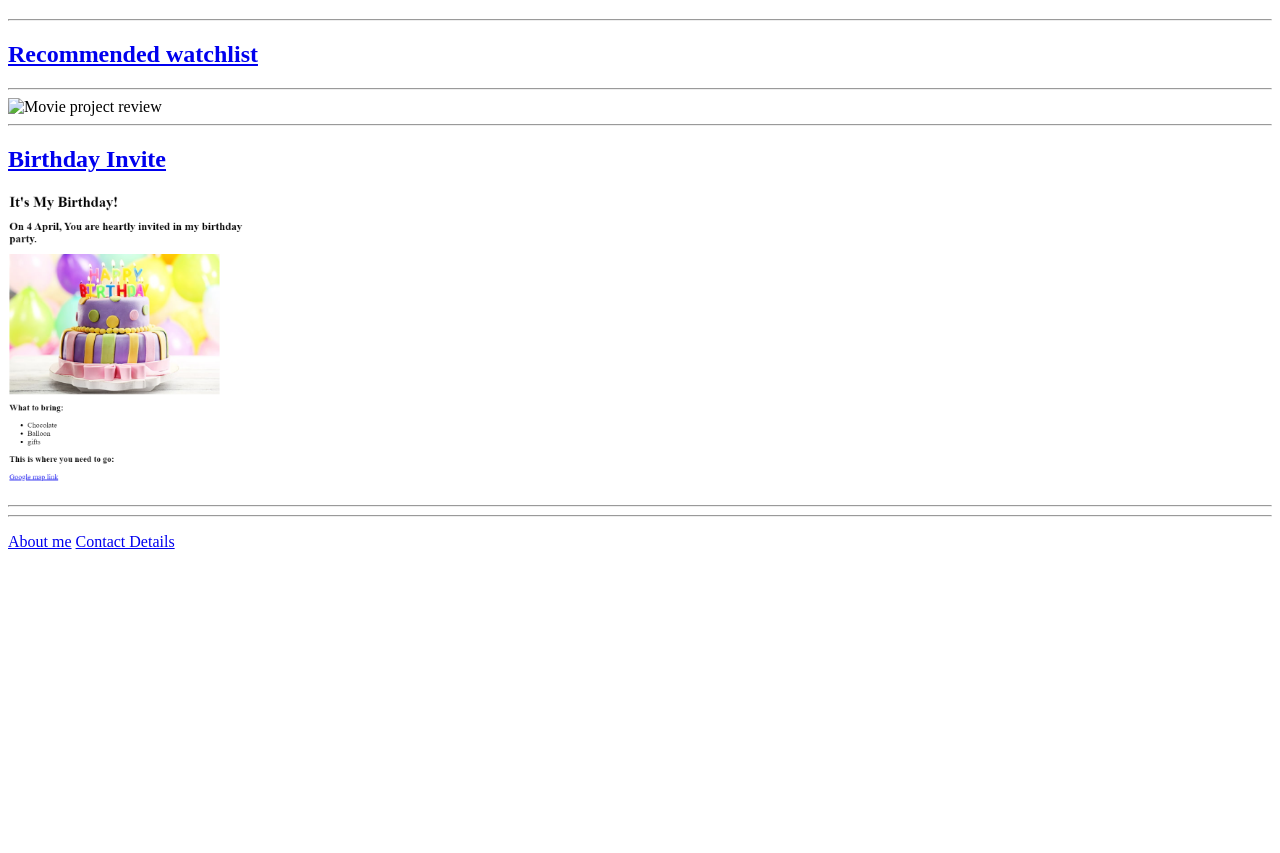
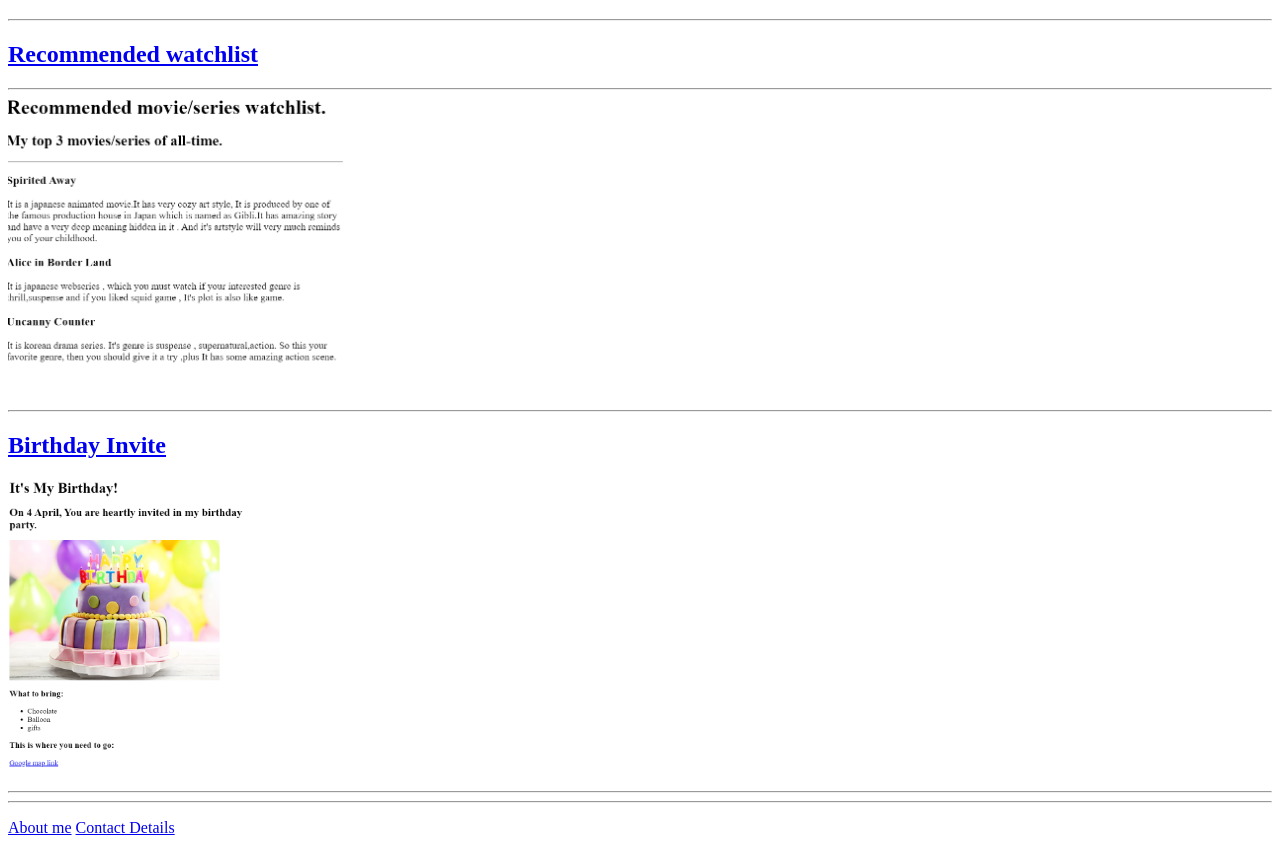
Before and after one commit to AnshiXalxo/html--portfolio, a plain HTML site: page index.html in a window 1280 px wide. Shown: the part 61-914 px from the top of the page. Before the commit the page ends 800 px from the top, so only its background shows below. Drawn offline with Linux system fonts and the light colour scheme.

Commit message:
index.html

```diff
--- a/index.html
+++ b/index.html
@@ -16,7 +16,7 @@
   <h2><a href="/2.4 Movie Ranking Project/index.html">Recommended watchlist</a></h2>
 
 <hr />
-  <img src="../4.3 HTML Porfolio Project/assets/images/recommended-watchlist.png" height=300 alt="Movie project review"/>
+  <img src="./assets/images/recommended-watchlist.png" height=300 alt="Movie project review"/>
   <hr />
 
   <h2><a href="../3.4 Birthday Invite Project/index.html">Birthday Invite</a></h2>
```
